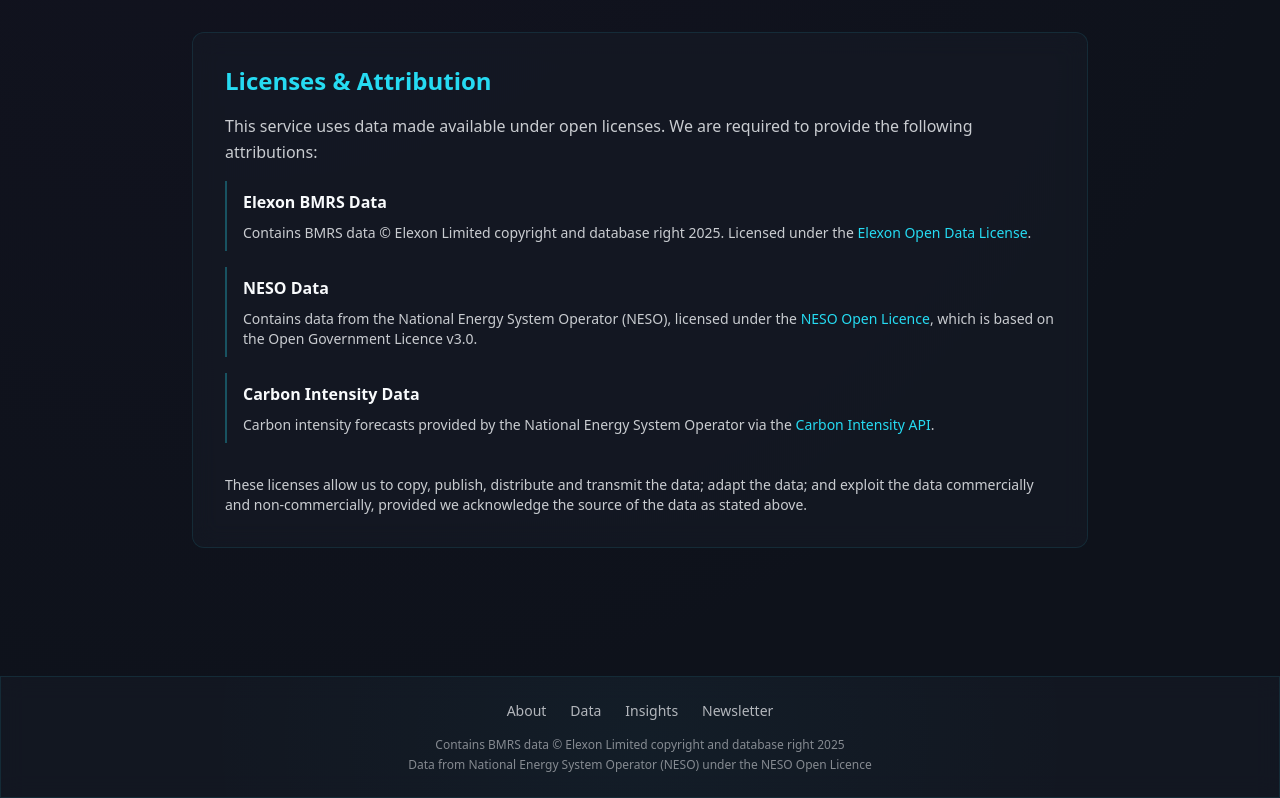
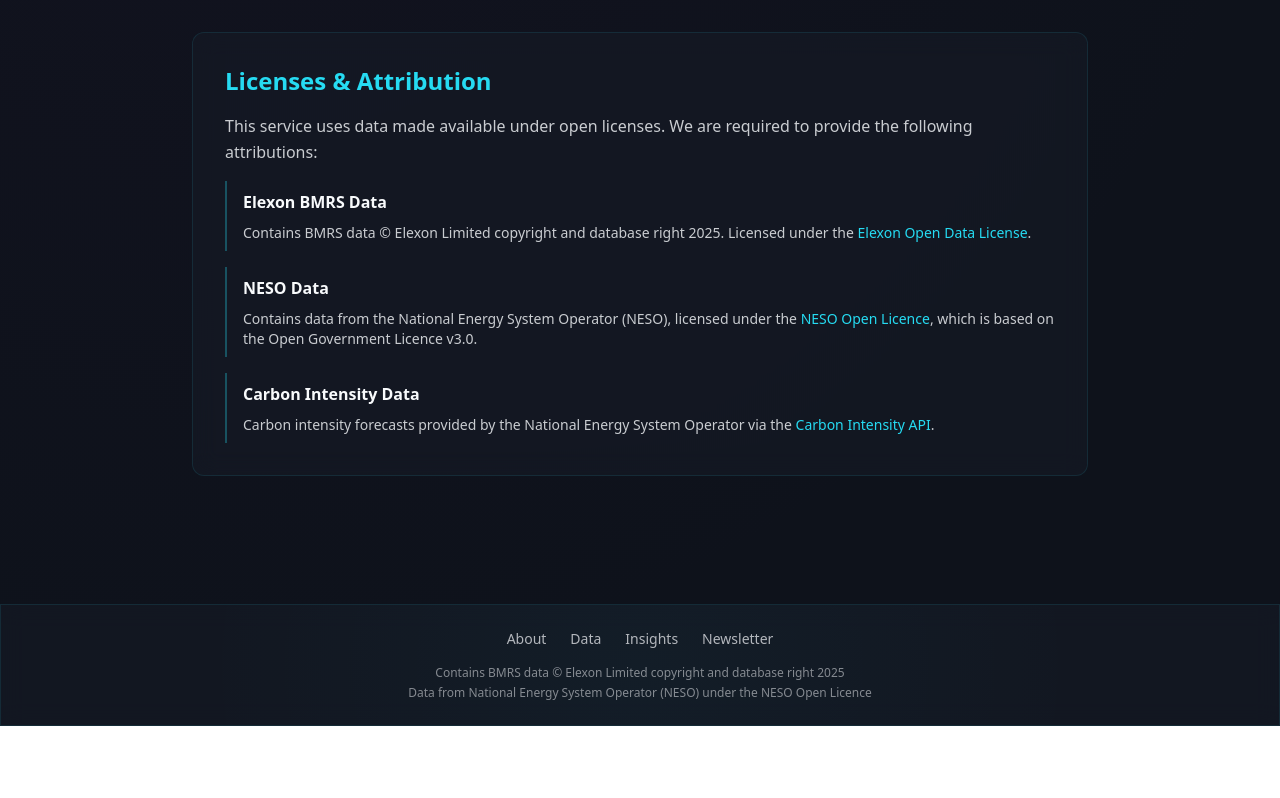
Before and after one commit to Aerin-xyz/energy-pulse-uk, a React (Vite) app: page /data in a window 1280 px wide. Shown: the part 1431-2229 px from the top of the page. After the commit the page ends 2157 px from the top, so only its background shows below. Built offline with nearby package versions, Linux system fonts and the light colour scheme; no server answers; a web font is replaced by a local one.

Commit message:
Fix: Remove redundant license paragraph

```diff
--- a/src/pages/Data.tsx
+++ b/src/pages/Data.tsx
@@ -176,12 +176,6 @@ const Data = () => {
                     className="text-cosmic-cyan hover:underline">Carbon Intensity API</a>.
                   </p>
                 </div>
-
-                <p className="text-sm pt-4">
-                  These licenses allow us to copy, publish, distribute and transmit the data;
-                  adapt the data; and exploit the data commercially and non-commercially,
-                  provided we acknowledge the source of the data as stated above.
-                </p>
               </div>
             </div>
           </article>
```
